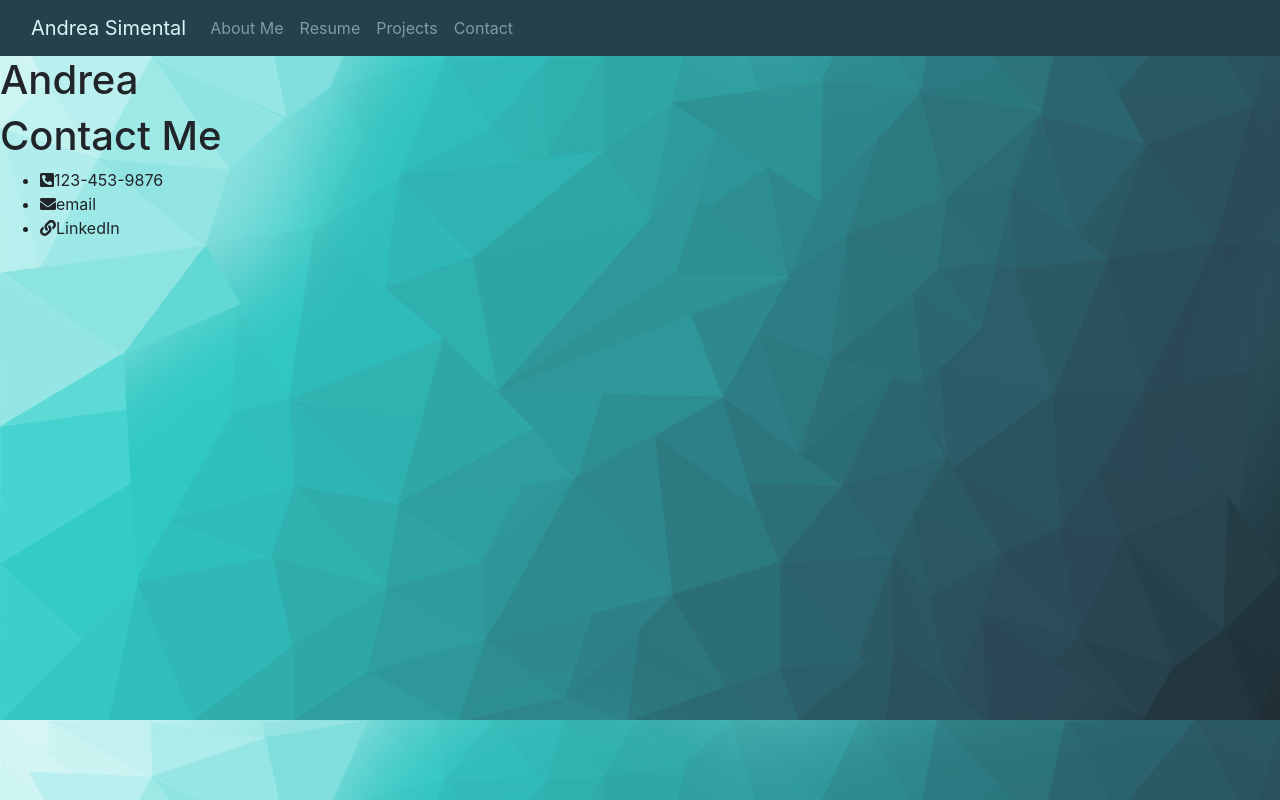
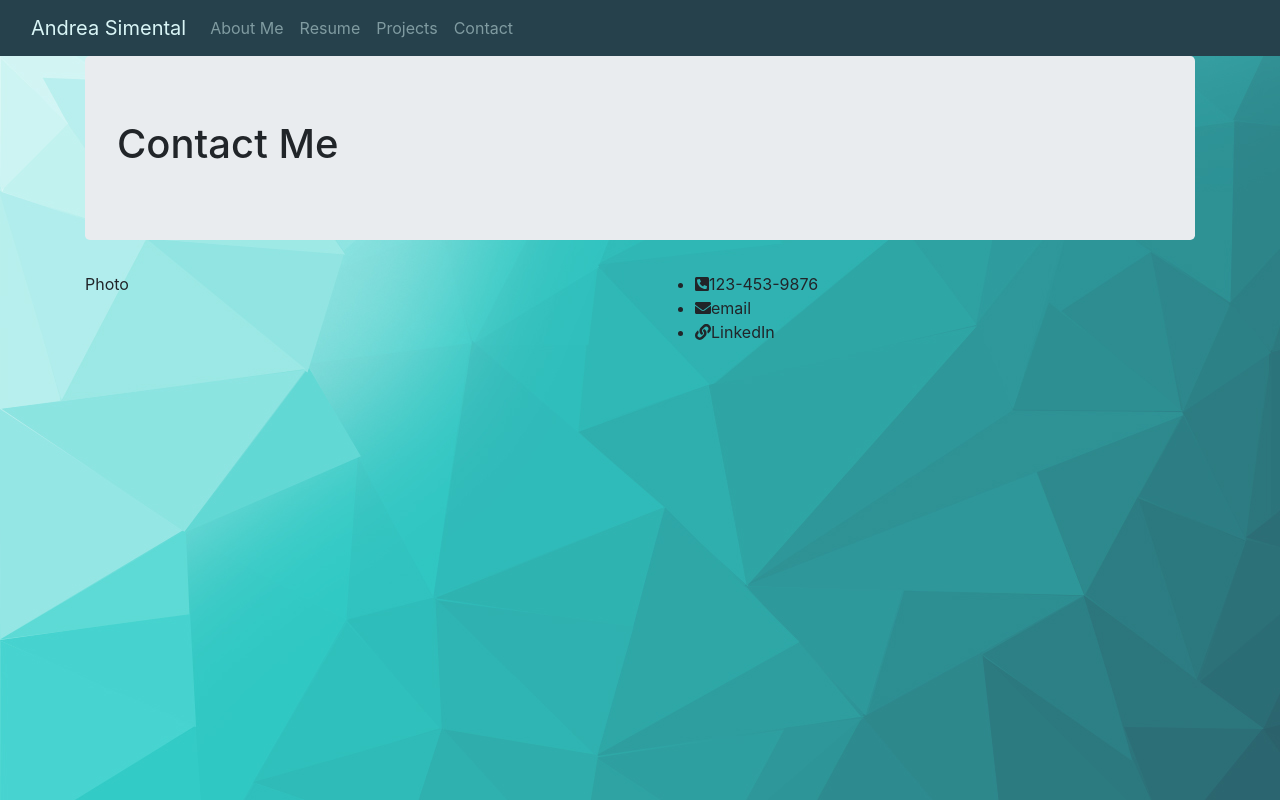
Before and after one commit to anlsim/anlsim.github.io, a React (Create React App) app: page /contact in a window 1280 px wide. Built offline with nearby package versions, Linux system fonts and the light colour scheme.

Commit message:
adding content to pages

```diff
--- a/src/App.scss
+++ b/src/App.scss
@@ -3,7 +3,7 @@
 body {
   font-family: 'Open Sans Condensed', sans-serif;
   background-image: url(./assets/backgroundImage.jpg);
-  background-size: cover;
+  background-size: aut;
 }
 
 a{
--- a/src/components/Project.js
+++ b/src/components/Project.js
@@ -2,37 +2,24 @@ import React from 'react';
 import {withRouter} from 'react-router-dom';
 import '../styles/Project.scss';
 
-const Project = ({title, description, history, linkUrl, imgUrl, gitUrl}) => (
+const Project = ({title, description, linkUrl, imgUrl, gitUrl}) => (
         <>
        <div className="row-cols-md-1">
-
-
             <div className = 'card'>
-            <img src={imgUrl}/>
+                <img class="card-img-top" src={imgUrl}/>
                 <div className='card-img' style={{backgroundImage: `url(${imgUrl})`}}/>
-
-
-
-
-
                     <h1 className ='card-name'><span className= 'card-name-span'>{title}</span></h1>
                     <p className ='card-description'>{description}</p>
-
-
 
                 <div className= 'card-footer'>
                     <div class="card-footer-social">
                         <h3>{gitUrl}</h3>
-                    <p>GitHub</p>
                     </div>
                     <div class="card-footer-social">
                         <h3>{linkUrl}Live Demo</h3>
-                    <p>Live Demo</p>
-                </div>
-
 
                     </div>
-
+                </div>
             </div>
         </div>
 
--- a/src/pages/AboutMePage.js
+++ b/src/pages/AboutMePage.js
@@ -3,16 +3,19 @@ import React from 'react';
 const AboutMePage = () => {
     return (
       <div className="container pt-2">
-
-        <div className="jumbotron"><h1>About Me</h1></div>
+        <div className="jumbotron">
+          <h1>About Me</h1>
+        </div>
         <div className="container bg-primary pt-5">
           <div className="row center">
               <div className="col"><img src=""></img></div>
               <div className="col">
-                <h4>Collaborative and creative Software Developer with a keen interest in building responsive and scalable web apps to enhance user experience. Fluent in Spanish and English, accustomed to working with cross-cultural, global teams. </h4></div>
-
+                <h4>Collaborative and creative Software Developer with a keen interest in building responsive and scalable web apps to enhance user experience. Fluent in Spanish and English, accustomed to working with cross-cultural, global teams. </h4>
+              </div>
           </div>
         </div>
+        <br/>
+        <div className="container  bg-light pt-5">Education</div>
       </div>
 
 
--- a/src/pages/ContactPage.js
+++ b/src/pages/ContactPage.js
@@ -1,24 +1,15 @@
 import React, {Component} from 'react';
-import Container from 'react-bootstrap/Container';
-import Row from 'react-bootstrap/Row';
-import Col from 'react-bootstrap/Col';
-import ListGroup from 'react-bootstrap/ListGroup';
 import { FontAwesomeIcon } from '@fortawesome/react-fontawesome';
 import { faPhoneSquareAlt, faEnvelope, faLink } from '@fortawesome/free-solid-svg-icons';
-
-
-
 
 const ContactPage = () => {
     return (
         <>
-    <container>
-        <div>
-            <div>
-            <h1>Andrea</h1>
-            </div>
-            <div>
-            <h1>Contact Me</h1>
+        <div className="container">
+            <div className="jumbotron"><h1>Contact Me</h1></div>
+                <div className="row center">
+                    <div className="col"><img src=""></img>Photo</div>
+                    <div className="col">
                     <ul>
                         <li>
                         <FontAwesomeIcon icon={faPhoneSquareAlt} />
@@ -33,9 +24,8 @@ const ContactPage = () => {
                         </li>
                     </ul>
                 </div>
-
             </div>
-    </container>
+        </div>
     </>
 
     )
--- a/src/pages/ProjectsPage.js
+++ b/src/pages/ProjectsPage.js
@@ -4,8 +4,13 @@ import ProjectMenu from '../components/ProjectMenu';
 const ProjectsPage = () => {
     return (
 
+            <main>
+            <div className="jumbotron"><h1>Projects</h1></div>
 
+            <div className="container">
             <ProjectMenu/>
+            </div>
+            </main>
 
 
     )
```
Lines whose indentation alone changed are shown as unchanged.
